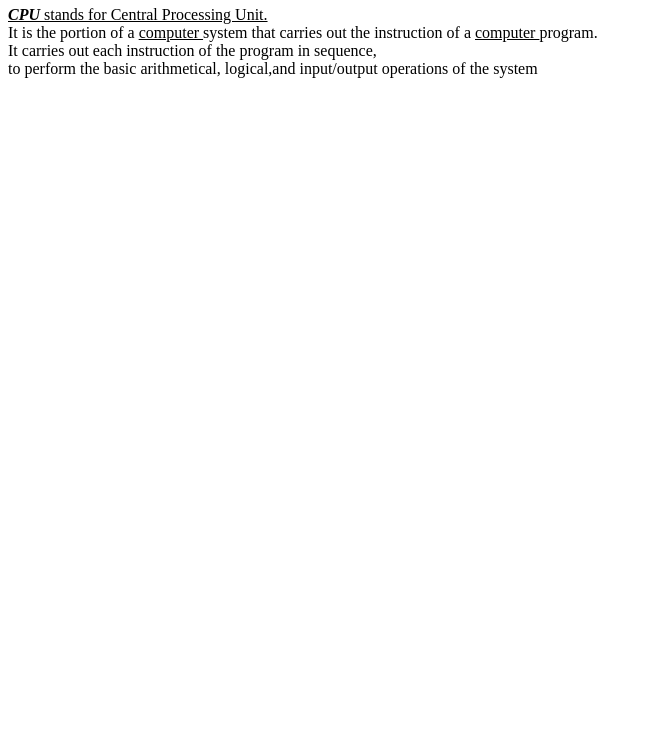
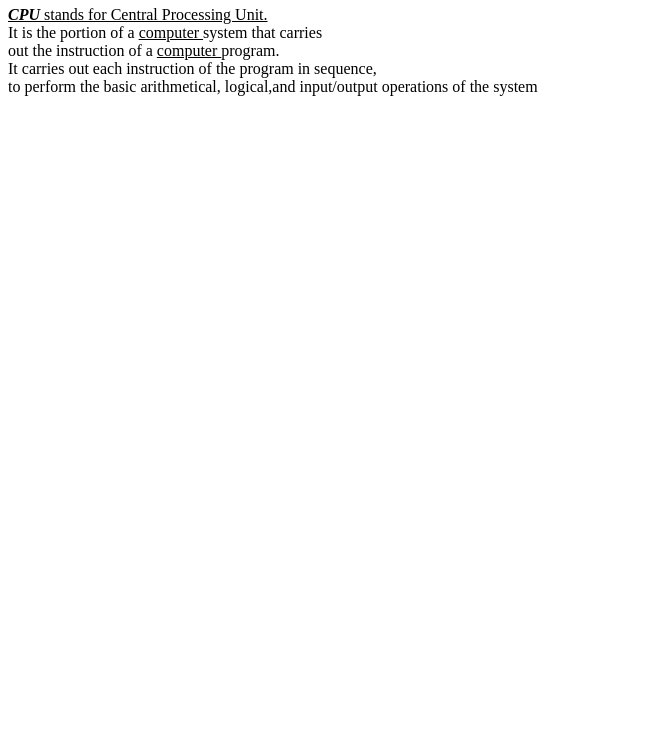
Before and after one commit to iamneo-production/fdfafcefccaaeccadaeccdfffebaeceaec, a plain HTML site: page public/index.html in a window 1280 px wide. Shown: the part 60-800 px from the top of the page, without its empty margins (0-652 px from the left). Drawn offline with Linux system fonts and the light colour scheme.

Commit message:
Backup Commit

```diff
--- a/public/index.html
+++ b/public/index.html
@@ -1,7 +1,7 @@
 <html>
 <body>
 <h1><b> CPU </b></h1>
-<p><u><b><i> CPU </i></b> stands for Central Processing Unit. </u><br> It is the portion of a <u> computer </u> system that carries out the instruction of a <u> computer </u> program. <br> It carries out each instruction of the program in sequence,</br>
+<p><u><b><i> CPU </i></b> stands for Central Processing Unit. </u><br> It is the portion of a <u> computer </u> system that carries <br>out the instruction of a <u> computer </u> program. <br> It carries out each instruction of the program in sequence,</br>
 to perform the basic arithmetical, logical,and input/output operations of the system </br></p>
 </body>
 </html>
```
